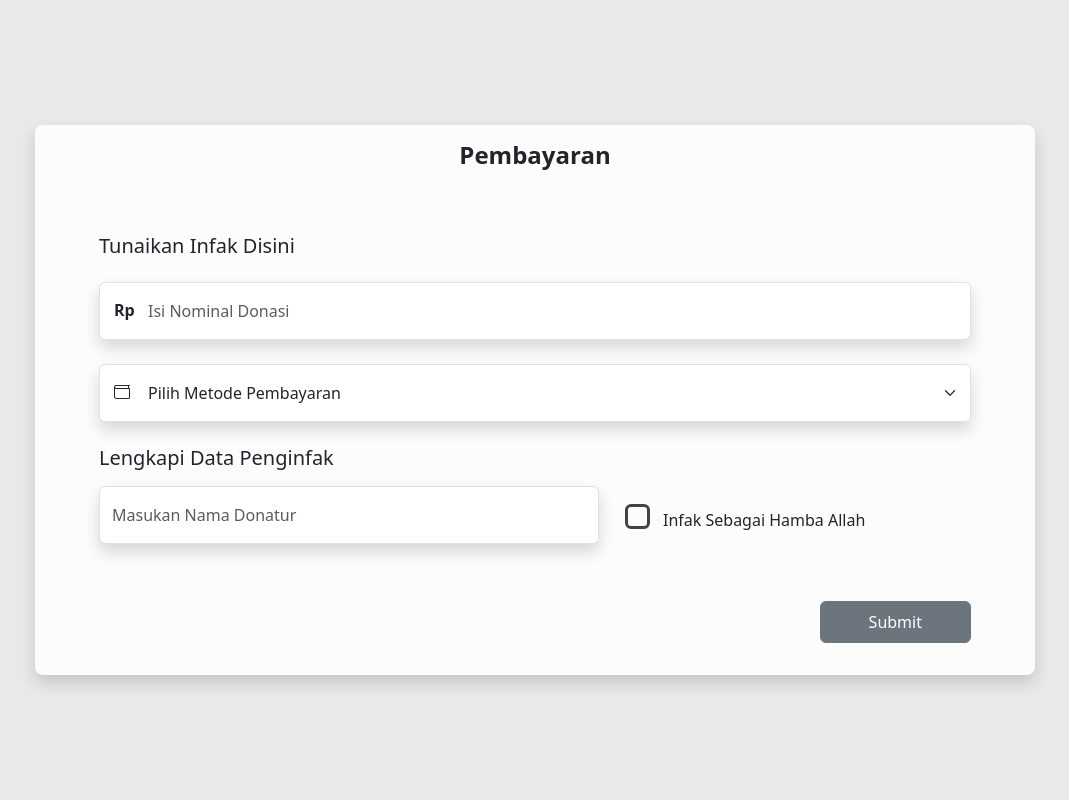
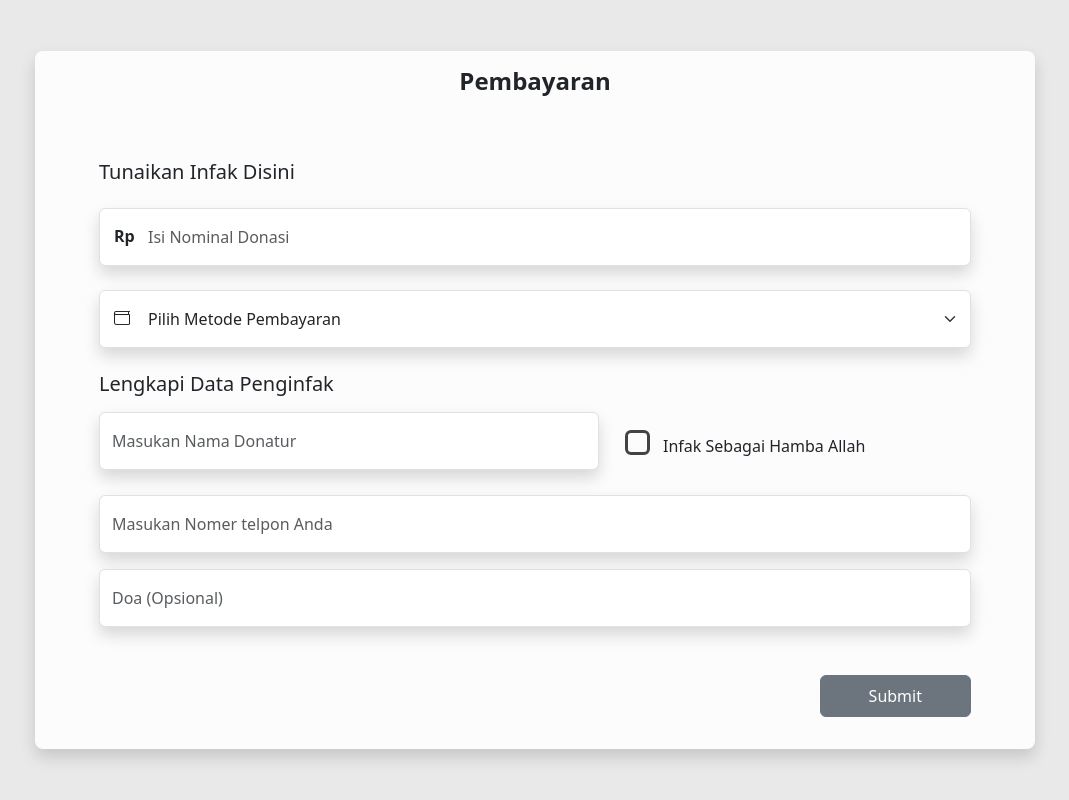
Before and after one commit to Huntara/Infaq_Shodaqoh_Fe, a Laravel app: page /pembayaran in a window 1280 px wide. Shown: the whole page, without its empty margins (105-1174 px from the left). Run offline with Laravel 10, Linux system fonts and the light colour scheme.

Commit message:
update pembayaran

```diff
--- a/public/js/pembayaran.js
+++ b/public/js/pembayaran.js
@@ -28,16 +28,29 @@ document.addEventListener('DOMContentLoaded', function() {
     const checkbox = document.querySelector('input[type="checkbox"]');
     const inputNamaDonatur = document.querySelector('.nama-donatur');
 
+    const savedValue = localStorage.getItem('namaDonatur');
+    if (savedValue) {
+        inputNamaDonatur.value = savedValue;
+    }
+
+    inputNamaDonatur.addEventListener('input', function() {
+        localStorage.setItem('namaDonatur', this.value);
+    });
+
     checkbox.addEventListener('change', function() {
         if (this.checked) {
+            localStorage.setItem('namaDonatur', inputNamaDonatur.value);
             inputNamaDonatur.removeAttribute('required');
             inputNamaDonatur.disabled = true;
-            inputNamaDonatur.value = '';
-            inputNamaDonatur.placeholder = 'Anda infak sebagai hamba Allah';
+            inputNamaDonatur.value = 'Anda infak sebagai hamba Allah';
         } else {
-            inputNamaDonatur.setAttribute('required', true);
-            inputNamaDonatur.disabled = false;
-            inputNamaDonatur.placeholder = 'Masukkan Nama Donatur';
+            const previousValue = localStorage.getItem('namaDonatur');
+            if (previousValue) {
+                inputNamaDonatur.value = previousValue;
+                inputNamaDonatur.setAttribute('required', true);
+                inputNamaDonatur.disabled = false;
+                inputNamaDonatur.placeholder = 'Masukkan Nama Donatur';
+            }
         }
     });
 });
@@ -56,3 +69,17 @@ document.addEventListener('DOMContentLoaded', function() {
         }
     });
 });
+
+// no telpon
+document.addEventListener('DOMContentLoaded', function() {
+    const inputNoHp = document.querySelector('.no-hp input');
+
+    inputNoHp.addEventListener('input', function() {
+        const value = this.value;
+        if (value.length < 12 || !/^\d+$/.test(value)) {
+            this.setCustomValidity('Masukkan nomor telepon dengan minimal 12 karakter.');
+        } else {
+            this.setCustomValidity('');
+        }
+    });
+});
--- a/resources/views/pembayaran.blade.php
+++ b/resources/views/pembayaran.blade.php
@@ -68,7 +68,7 @@
 
 
                 <h5 class="title-content mt-3">Lengkapi Data Penginfak</h5>
-                <div class="content d-flex align-items-center gap-3 flex-wrap">
+                <div class="content d-flex align-items-center gap-3 flex-wrap mb-3">
                     <div class="form-input data">
                         <input
                             type="text"
@@ -87,6 +87,21 @@
                         <p class="ps-5 pr">Infak Sebagai Hamba Allah</p>
                     </div>
                 </div>
+                <div class="no-hp mb-3">
+                    <input
+                        type="number"
+                        class="form-control shadow py-3"
+                        placeholder="Masukan Nomer telpon Anda"
+                        required
+                    >
+                </div>
+                <div class="doa">
+                    <input
+                        type="text"
+                        class="form-control shadow py-3"
+                        placeholder="Doa (Opsional)"
+                    >
+                </div>
                 <div class="d-flex justify-content-end align-items-center pt-5">
                     <button type="submit" class="btn btn-secondary ml-auto px-5 py-2">Submit</button>
                 </div>
```
